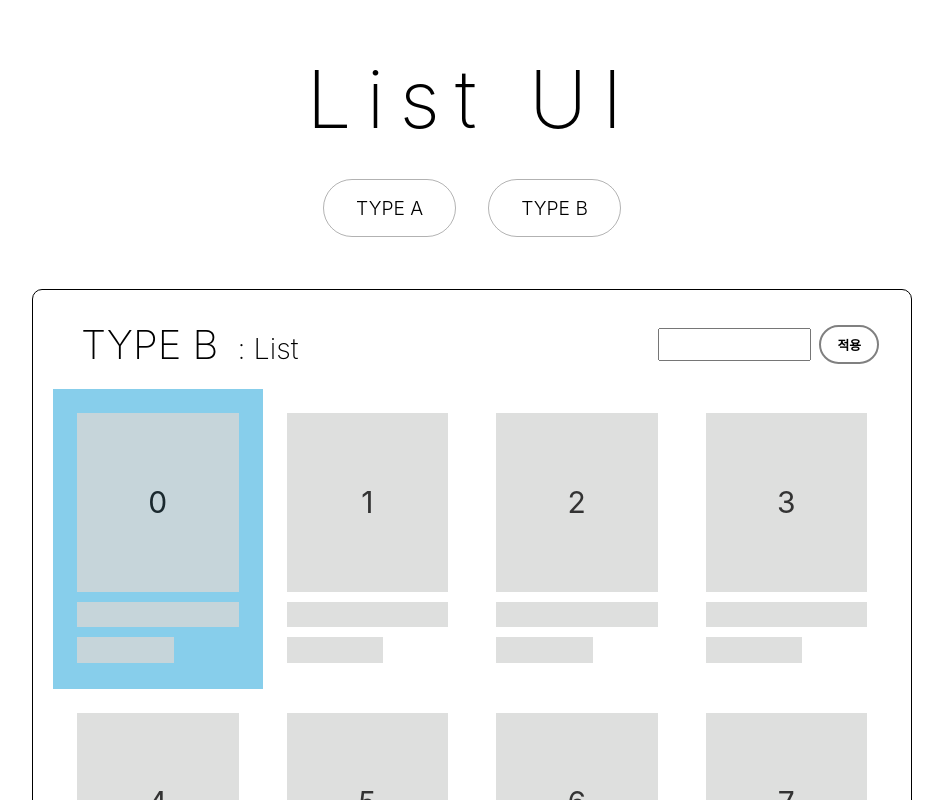
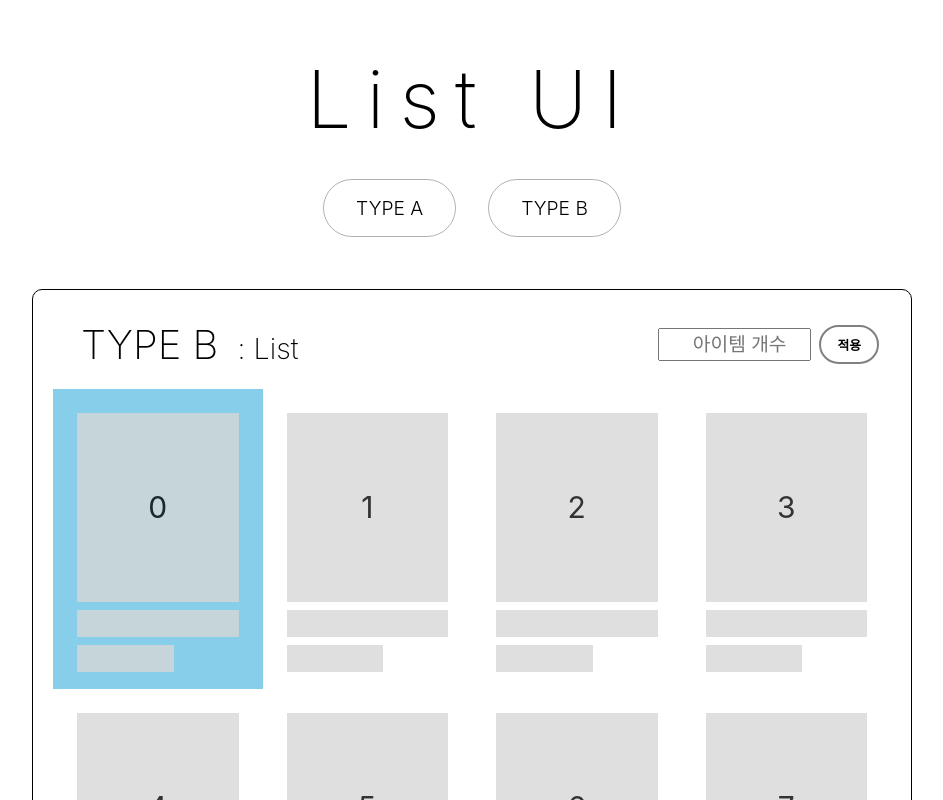
Before and after one commit to gyeol1212/React-List-UI, a React (Create React App) app: page / in a window 1280 px wide. Shown: the top 800 px of the page, without its empty margins (168-1111 px from the left). Built offline with nearby package versions, Linux system fonts and the light colour scheme.

Commit message:
CPU 가속 testing

```diff
--- a/src/App.js
+++ b/src/App.js
@@ -39,7 +39,20 @@ function App() {
       <Title>List UI</Title>
       <Button onClick={() => selectType(true)}>TYPE A</Button>
       <Button onClick={() => selectType(false)}>TYPE B</Button>
-      {type ? <TypeA width={300} height={300} /> : <TypeB col={4} />}
+      {type ? (
+        <TypeA
+          itemStyle={{
+            width: 300,
+            height: 300
+          }}
+        />
+      ) : (
+        <TypeB
+          col={4}
+          listStyle={{ height: 500 }}
+          itemStyle={{ height: 300 }}
+        />
+      )}
     </Container>
   );
 }
--- a/src/components/ItemA.js
+++ b/src/components/ItemA.js
@@ -35,8 +35,8 @@ const Content = props => {
     <SelectingArea
       isSelected={props.isSelected}
       ref={divEl}
-      width={props.width}
-      height={props.height}
+      width={props.itemStyle.width}
+      height={props.itemStyle.height}
     >
       <ItemDetail index={props.index} />
     </SelectingArea>
--- a/src/components/ItemB.js
+++ b/src/components/ItemB.js
@@ -4,19 +4,19 @@ import styled from 'styled-components';
 import ItemDetail from './ItemDetail';
 
 const SelectingArea = styled.div`
-  /* width: 25%; */
   width: ${props => `${100 / props.col}%`};
-  height: 300px;
+  height: ${props => `${props.height || 300}px`};
   padding: 0.5rem;
   box-sizing: border-box;
   display: inline-block;
+  /* will-change: background-color; */
   background-color: ${props => props.isSelected && 'skyblue'};
 `;
 
 const Content = props => {
   const divEl = useRef(null);
 
-  const { isSelected, index, clickContent, N } = props;
+  const { isSelected, index, clickContent, N, itemStyle } = props;
 
   useEffect(() => {
     if (isSelected) {
@@ -50,6 +50,8 @@ const Content = props => {
       onClick={clickContent}
       ref={divEl}
       col={N}
+      height={itemStyle.height}
+      // style={{ transform: 'translate3d(0,0,0)' }}
     >
       <ItemDetail index={index} />
     </SelectingArea>
--- a/src/components/ItemDetail.js
+++ b/src/components/ItemDetail.js
@@ -2,7 +2,7 @@ import React from 'react';
 import styled from 'styled-components';
 
 const ContentDiv = styled.div`
-  height: 90%;
+  height: 95%;
   margin: 1rem;
 `;
 
@@ -18,7 +18,7 @@ const Header = styled.div`
 
 const Title = styled(Header)`
   height: 10%;
-  margin: 10px 0;
+  margin: 5% 0;
 `;
 const Subtitle = styled(Header)`
   height: 10%;
@@ -28,7 +28,15 @@ const Subtitle = styled(Header)`
 const ContentDetail = props => {
   return (
     <ContentDiv>
-      <Header> {props.index}</Header>
+      <Header>
+        {' '}
+        {/* <img
+          src='https://picsum.photos/400/400'
+          style={{ objectFit: 'cover', width: '100%', height: '100%' }}
+          alt='img'
+        /> */}
+        {props.index}
+      </Header>
       <Title />
       <Subtitle />
     </ContentDiv>
--- a/src/containers/TypeA.js
+++ b/src/containers/TypeA.js
@@ -67,8 +67,7 @@ const TypeA = props => {
               content={list}
               index={key}
               isSelected={selectedItemNum === key}
-              width={props.width}
-              height={props.height}
+              itemStyle={props.itemStyle}
             />
           );
         })}
--- a/src/containers/TypeB.js
+++ b/src/containers/TypeB.js
@@ -12,13 +12,14 @@ const TypeContainer = styled.div`
   border-radius: 10px;
 `;
 
-const ContentsContainer = styled.div`
+const ItemsContainer = styled.div`
   overflow: scroll;
   margin: 20px;
-  height: 500px;
+  height: ${props => `${props.height || 500}px`};
   display: flex;
   flex-wrap: wrap;
   scroll-behavior: smooth;
+  /* will-change: scroll-position; */
 `;
 
 const Title = styled.div`
@@ -134,11 +135,18 @@ const TypeB = props => {
           TYPE B <span>: List</span>
         </Title>
         <InputField>
-          <input type='number' onChange={e => inputChangeHandler(e)} />
+          <input
+            type='number'
+            placeholder='아이템 개수'
+            onChange={e => inputChangeHandler(e)}
+          />
           <div onClick={applyNumber}>적용</div>
         </InputField>
       </div>
-      <ContentsContainer>
+      <ItemsContainer
+        height={props.listStyle.height}
+        // style={{ transform: 'translate3d(0,0,0)' }}
+      >
         {itemList.map((list, key) => {
           return (
             <ItemB
@@ -147,10 +155,11 @@ const TypeB = props => {
               isSelected={selectedItemNum === key}
               clickContent={() => clickContent(key)}
               N={N}
+              itemStyle={props.itemStyle}
             />
           );
         })}
-      </ContentsContainer>
+      </ItemsContainer>
     </TypeContainer>
   );
 };
```
